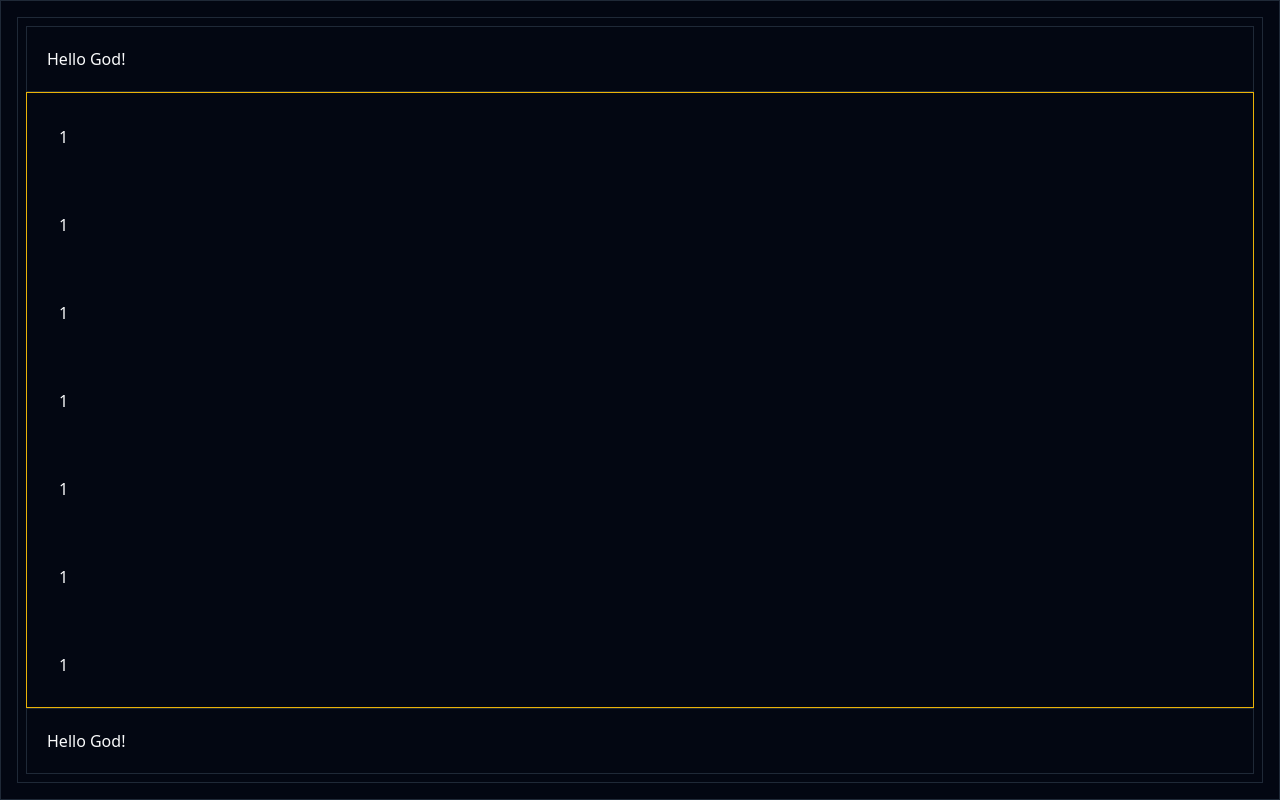
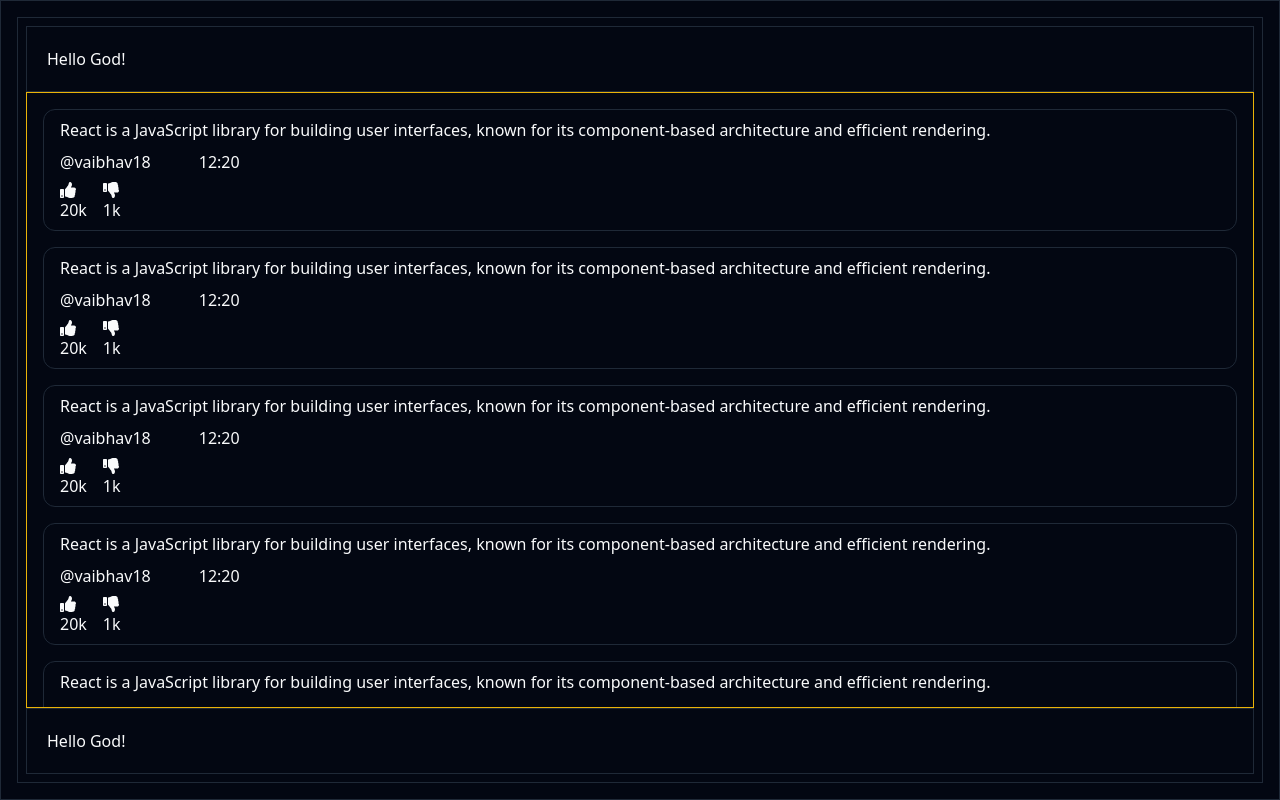
Before and after one commit to vaibhavm18/Social-App, a Next.js app in the folder client/: page / in a window 1280 px wide. Built offline with nearby package versions, Linux system fonts and the light colour scheme.

Commit message:
some changes

```diff
--- a/client/package.json
+++ b/client/package.json
@@ -15,6 +15,7 @@
     "next": "14.1.0",
     "react": "^18",
     "react-dom": "^18",
+    "react-icons": "^5.0.1",
     "tailwind-merge": "^2.2.1",
     "tailwindcss-animate": "^1.0.7"
   },
--- a/client/src/app/globals.css
+++ b/client/src/app/globals.css
@@ -75,3 +75,7 @@
     @apply bg-background text-foreground;
   }
 }
+
+::-webkit-scrollbar {
+  display: none;
+}
--- a/client/src/app/page.tsx
+++ b/client/src/app/page.tsx
@@ -1,3 +1,5 @@
+import Preview from "@/components/Preview";
+
 export default function Home() {
   return (
     <main className="max-w-7xl mx-auto border h-screen p-4 relative">
@@ -6,18 +8,14 @@ export default function Home() {
         <div className=" overflow-auto flex-auto relative">
           <div
             className="absolute overflow-auto border border-yellow-500 w-full
-          h-full flex flex-col"
+          h-full flex flex-col gap-4 p-4"
           >
-            <div className="p-8">1</div>
-            <div className="p-8">1</div>
-            <div className="p-8">1</div>
-            <div className="p-8">1</div>
-            <div className="p-8">1</div>
-            <div className="p-8">1</div>
-            <div className="p-8">1</div>
-            <div className="p-8">1</div>
-            <div className="p-8">1</div>
-            <div className="p-8">1</div>
+            <Preview />
+            <Preview />
+            <Preview />
+            <Preview />
+            <Preview />
+            <Preview />
           </div>
         </div>
         <div className="p-5 border">Hello God!</div>
--- /dev/null
+++ b/client/src/components/Preview.tsx
@@ -0,0 +1,30 @@
+import { FaThumbsDown, FaThumbsUp } from "react-icons/fa";
+
+export default function Preview() {
+  return (
+    <div
+      className="border  py-2 px-4 flex flex-col gap-2
+            rounded-xl"
+    >
+      <h1 className="">
+        {`React is a JavaScript      library for building user
+                   interfaces, known for
+        its component-based architecture and efficient rendering.`}
+      </h1>
+      <div className="flex gap-12">
+        <span className="hover:underline cursor-pointer">@vaibhav18</span>
+        <span>12:20</span>
+      </div>
+      <div className="flex justify-between sm:gap-4 sm:justify-normal">
+        <div className="">
+          <FaThumbsUp />
+          <span>20k</span>
+        </div>
+        <div className="">
+          <FaThumbsDown />
+          <span>1k</span>
+        </div>
+      </div>
+    </div>
+  );
+}
```
Also changed, not shown: 2 other files (tests, documents, lock files or other folders).
